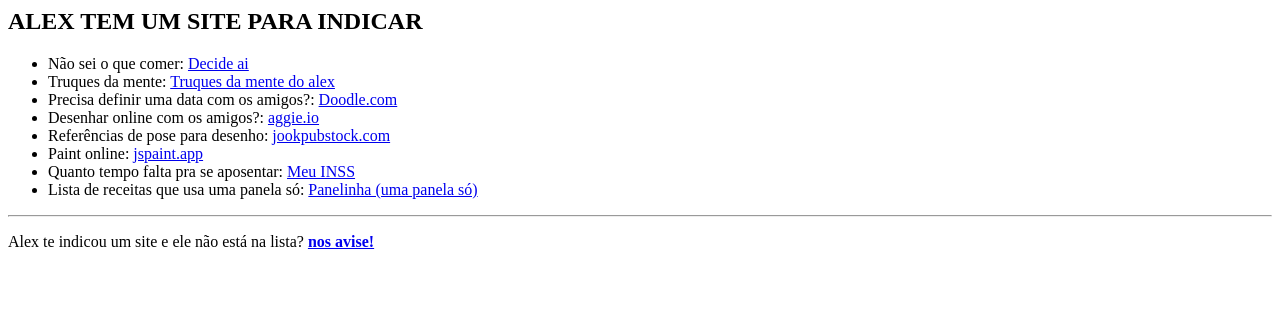
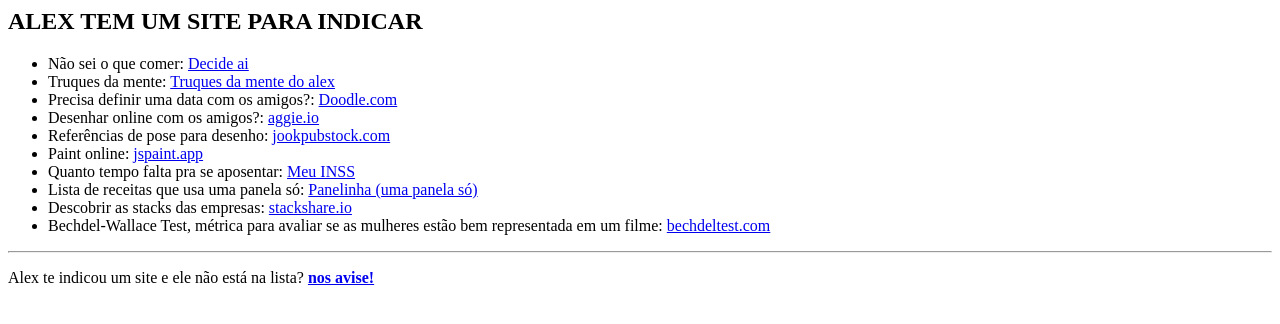
Before and after one commit to opedro/alextemumsite, a plain HTML site: page index.html in a window 1280 px wide. Drawn offline with Linux system fonts and the light colour scheme.

Commit message:
feat: add two new sites

```diff
--- a/index.html
+++ b/index.html
@@ -12,7 +12,8 @@
   <li>Paint online: <a href="https://jspaint.app/">jspaint.app</a></li>
   <li>Quanto tempo falta pra se aposentar: <a href="https://meu.inss.gov.br/">Meu INSS</a></li>
   <li>Lista de receitas que usa uma panela só: <a href="https://www.panelinha.com.br/home/uma-panela-so">Panelinha (uma panela só)</a></li>
-
+  <li>Descobrir as stacks das empresas: <a href="https://stackshare.io/">stackshare.io</a></li>
+  <li>Bechdel-Wallace Test, métrica para avaliar se as mulheres estão bem representada em um filme: <a href="https://bechdeltest.com/">bechdeltest.com</a></li>
 </ul>
 <hr>
       <p>Alex te indicou um site e ele não está na lista? <a href="https://github.com/opedro/alextemumsite/issues/new"><b>nos avise!</b></a></p>
```
